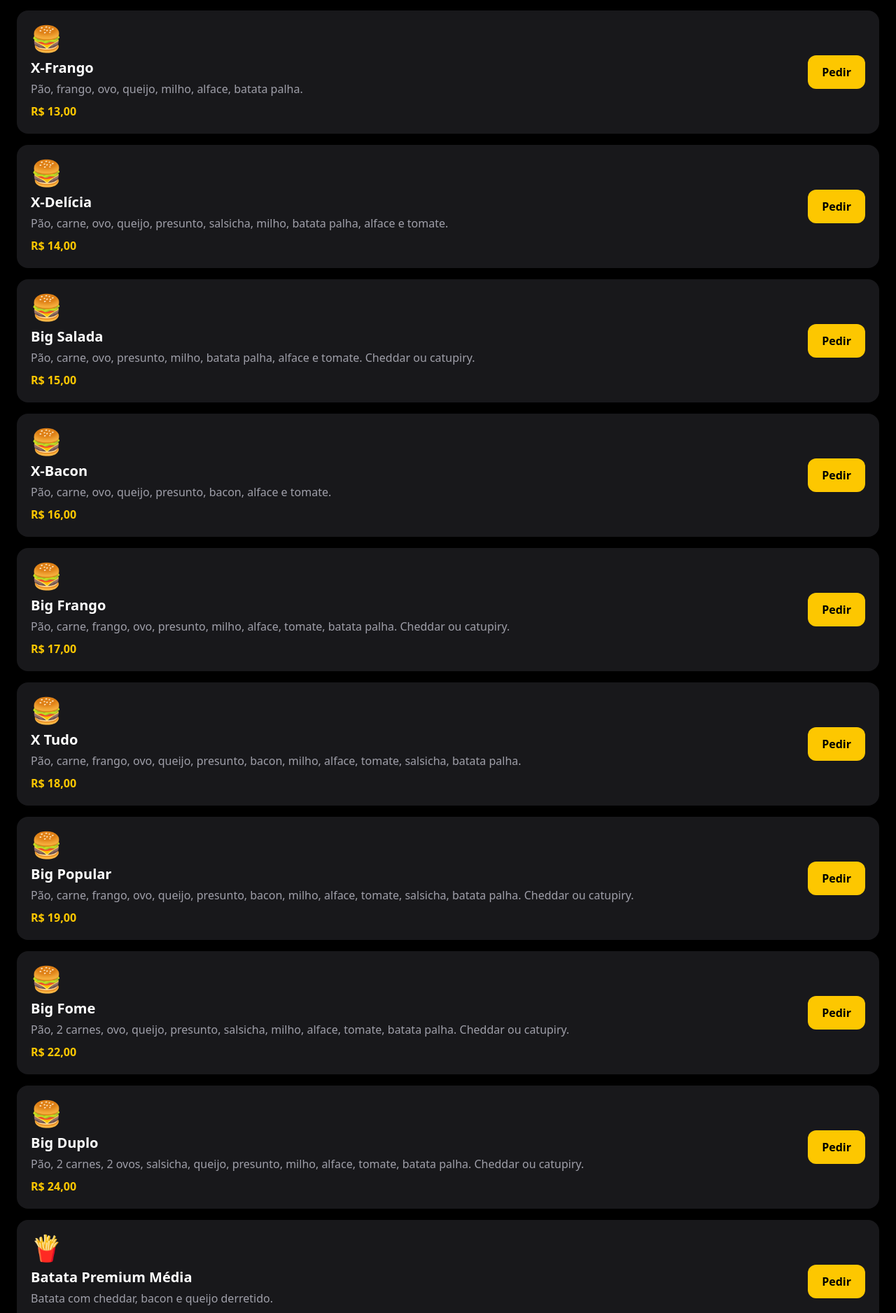
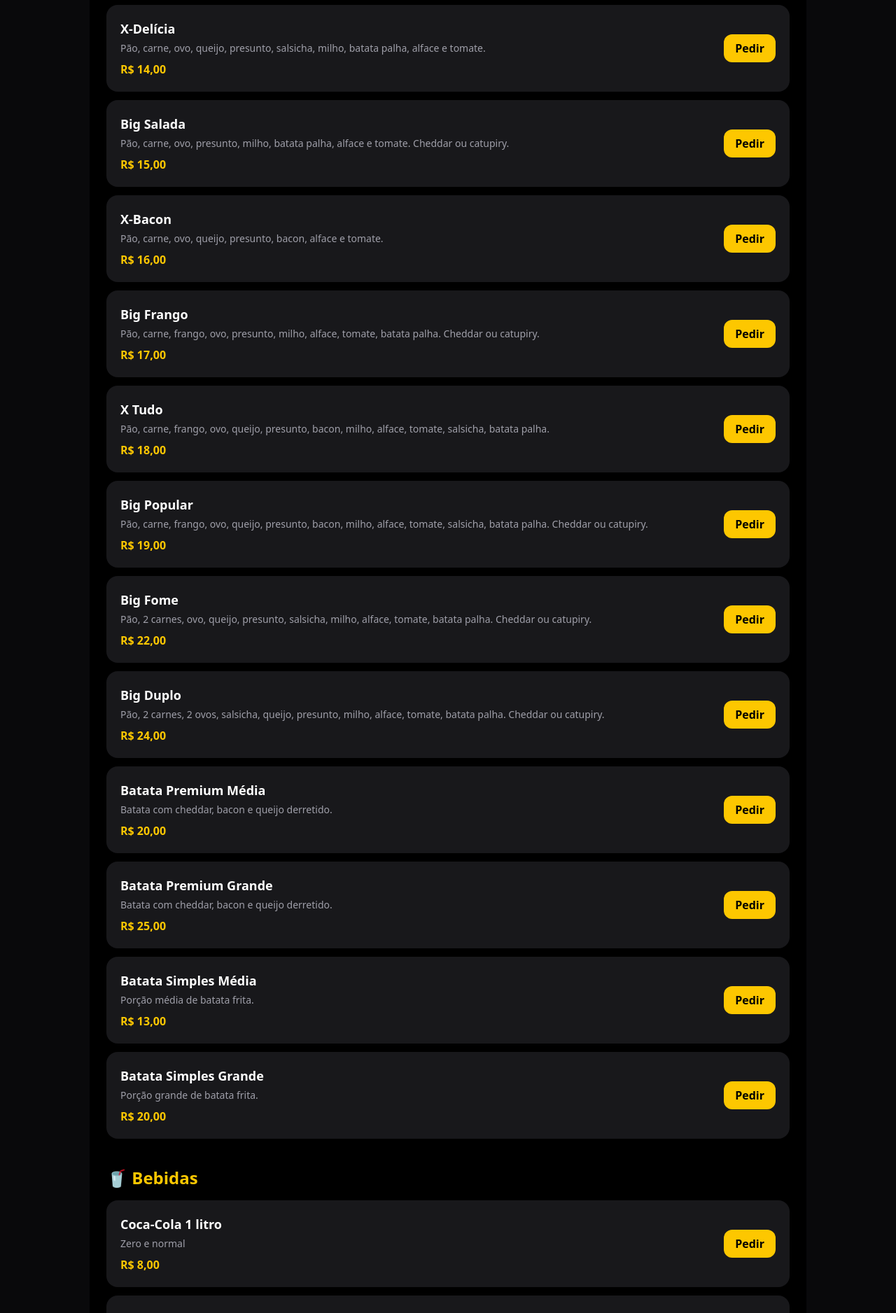
Before and after one commit to UniversalKnowledgeEcosystem/popular-app, a Next.js app: page /cardapio in a window 1280 px wide. Shown: the part 849-2725 px from the top of the page at 70% size. Built offline with nearby package versions, Linux system fonts and the light colour scheme.

Commit message:
Adiciona bebidas, sucos, vitaminas, açaí e sorvetes ao cardápio

```diff
--- a/app/cardapio/page.tsx
+++ b/app/cardapio/page.tsx
@@ -1,36 +1,58 @@
 import { products } from "../../data/products";
 import { formatPrice } from "../../utils/format";
 
+const bebidas = [
+  ["Coca-Cola 1 litro", "Zero e normal", 8],
+  ["Coca-Cola 2 litros", "Normal", 12],
+  ["Kuat Guaraná 2 litros", "", 8.5],
+  ["Dell Vale", "Pêssego e uva", 4],
+  ["Fanta", "Laranja, uva e guaraná", 5],
+  ["Água sem gás", "", 2.5],
+  ["Água com gás", "", 3],
+  ["Monster", "Consultar sabores disponíveis", 12],
+  ["Lemon Sprite", "", 5],
+  ["Coca-Cola lata 350ml", "", 5],
+  ["Coca-Cola mini lata", "", 3.5],
+] as const;
+
+const sucos = [
+  ["Suco médio", "Maracujá, morango, coco branco, goiaba, coquinho azedo, caju ou abacaxi com hortelã", 6],
+  ["Suco grande", "Maracujá, morango, coco branco, goiaba, coquinho azedo, caju ou abacaxi com hortelã", 7],
+  ["Vitamina média", "Sabores disponíveis", 7],
+  ["Vitamina grande", "Sabores disponíveis", 8],
+] as const;
+
+const acai = [
+  ["Açaí 200ml", "Escolha 1 opção de acréscimos grátis", 8],
+  ["Açaí 300ml", "Escolha 1 opção de acréscimos grátis", 10],
+  ["Açaí 400ml", "Escolha 1 opção de acréscimos grátis", 12],
+  ["Açaí 500ml", "Escolha 1 opção de acréscimos grátis", 14],
+] as const;
+
+const acrescimos = [
+  ["Leite condensado", 1.5], ["Leite em pó", 1.5], ["Banana", 1.5],
+  ["Granola", 1.5], ["Look (0,50 unidade)", 0.5], ["Marshmallow (0,50 unid.)", 0.5],
+  ["Paçoquinha", 1.5], ["Creme de chocolate", 2], ["Creme de avelã (tipo Nutella)", 4],
+  ["Amendoim granulado", 1.5], ["Chocobol", 2], ["Gotinhas de chocolate", 2],
+  ["Chococandy tipo M&M's / Disquete", 2], ["Granulado colorido", 1.5], ["Queijo mussarela", 2],
+] as const;
+
+const sorvetes = [
+  ["1 bola de sorvete", 2.5], ["Picolé comum", 2], ["Picolé de casquinha", 3.5], ["Cascão de sorvete", 1.5],
+] as const;
+
+const milkshakes = [["Milk shake 300ml", 9], ["Milk shake 400ml", 11], ["Milk shake 500ml", 13]] as const;
+
+function Section({ title, emoji, items }: { title: string; emoji: string; items: readonly (readonly [string, string, number])[] }) {
+  return <section className="mt-10"><h2 className="text-2xl font-black text-yellow-400 mb-4">{emoji} {title}</h2><div className="space-y-3">{items.map(([nome, descricao, preco]) => <div key={nome} className="bg-zinc-900 rounded-2xl p-5 flex justify-between gap-4"><div><h3 className="text-lg font-bold">{nome}</h3>{descricao && <p className="text-zinc-400 text-sm mt-1">{descricao}</p>}<p className="text-yellow-400 font-bold mt-2">{formatPrice(preco)}</p></div><button className="bg-yellow-400 text-black px-4 py-2 rounded-xl font-bold self-center">Pedir</button></div>)}</div></section>;
+}
+
 export default function Cardapio() {
-  return (
-    <main className="min-h-screen bg-black text-white p-6 pb-24">
-      <h1 className="text-4xl font-bold text-yellow-400">
-        Cardápio
-      </h1>
-
-      <div className="mt-8 space-y-4">
-        {products.map((produto) => (
-          <div
-            key={produto.id}
-            className="bg-zinc-900 rounded-2xl p-5 flex items-center justify-between gap-4"
-          >
-            <div>
-              <div className="text-4xl">
-                {produto.categoria === "Batatas" ? "🍟" : "🍔"}
-              </div>
-              <h2 className="text-xl font-bold mt-2">{produto.nome}</h2>
-              <p className="text-zinc-400 mt-1">{produto.descricao}</p>
-              <p className="text-yellow-400 font-bold mt-2">
-                {formatPrice(produto.preco)}
-              </p>
-            </div>
-
-            <button className="bg-yellow-400 text-black px-5 py-3 rounded-xl font-bold shrink-0">
-              Pedir
-            </button>
-          </div>
-        ))}
-      </div>
-    </main>
-  );
+  const extras = acrescimos.map(([n,p]) => [n,"Acréscimo para o açaí",p] as const);
+  const sorveteItems = sorvetes.map(([n,p]) => [n,"",p] as const);
+  const milkItems = milkshakes.map(([n,p]) => [n,"Verificar sabores disponíveis",p] as const);
+  return <main className="min-h-screen bg-black text-white p-6 pb-28 max-w-5xl mx-auto"><h1 className="text-4xl font-black text-yellow-400">Cardápio Popular</h1><p className="text-zinc-400 mt-2">Hamburgueria e Sorveteria</p>
+    <section className="mt-8"><h2 className="text-2xl font-black text-yellow-400 mb-4">🍔 Lanches e Batatas</h2><div className="space-y-3">{products.map(produto => <div key={produto.id} className="bg-zinc-900 rounded-2xl p-5 flex justify-between gap-4"><div><h3 className="text-lg font-bold">{produto.nome}</h3><p className="text-zinc-400 text-sm mt-1">{produto.descricao}</p><p className="text-yellow-400 font-bold mt-2">{formatPrice(produto.preco)}</p></div><button className="bg-yellow-400 text-black px-4 py-2 rounded-xl font-bold self-center">Pedir</button></div>)}</div></section>
+    <Section title="Bebidas" emoji="🥤" items={bebidas}/><Section title="Sucos e Vitaminas" emoji="🍹" items={sucos}/><Section title="Açaí" emoji="🫐" items={acai}/><Section title="Acréscimos do Açaí" emoji="➕" items={extras}/><Section title="Sorvetes" emoji="🍦" items={sorveteItems}/><Section title="Milk Shakes" emoji="🥛" items={milkItems}/>
+  </main>;
 }
```
